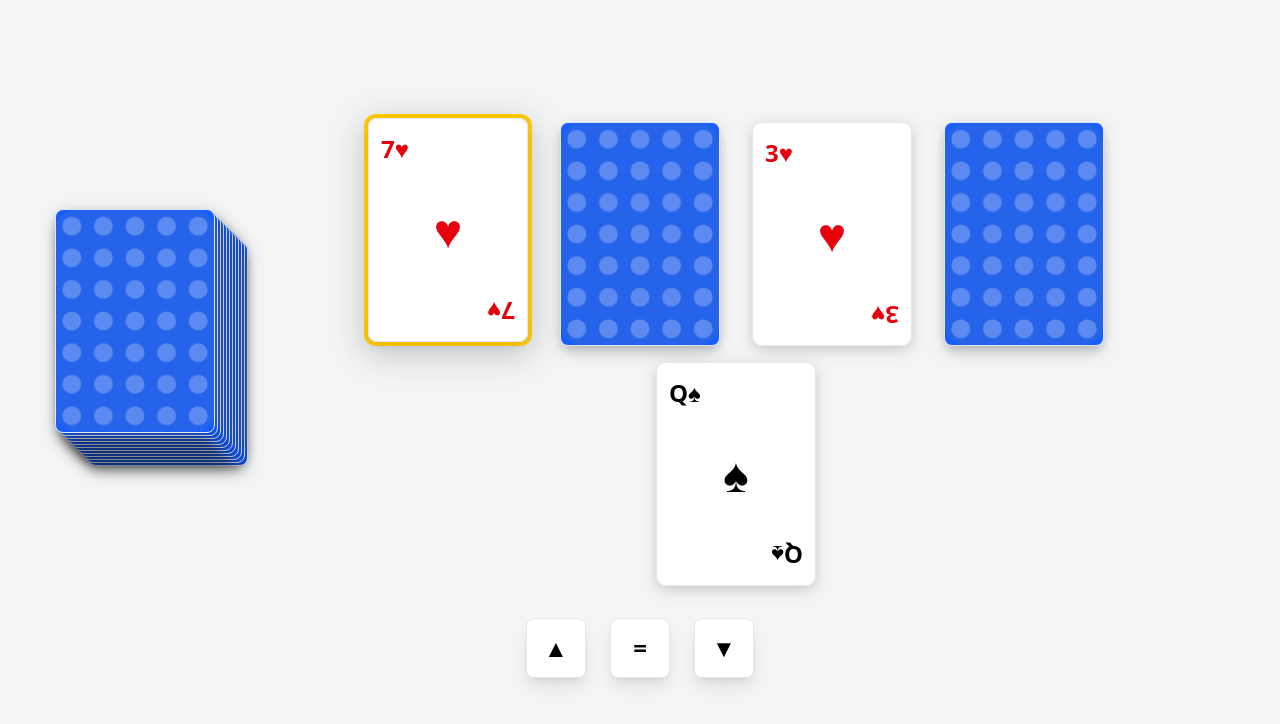
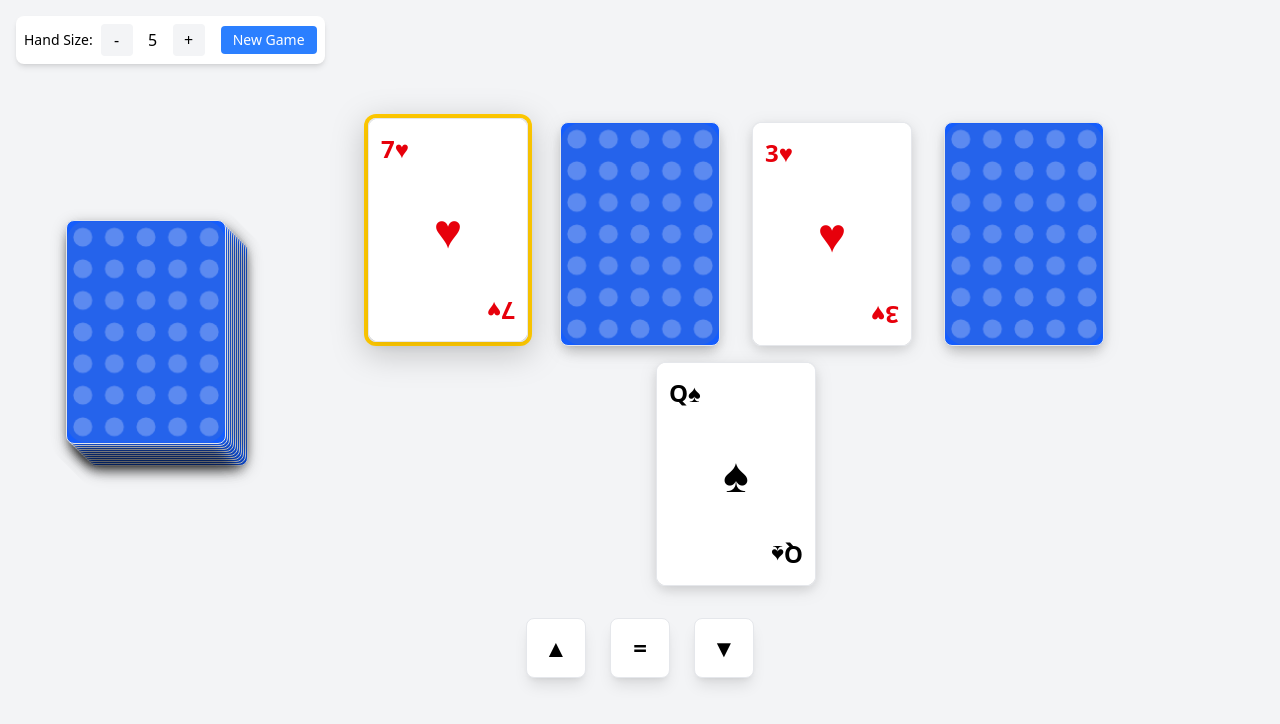
Before and after one commit to kmb5/busgame, a React (Vite) app: page / in a window 1280 px wide. Shown: the top 724 px of the page. Built offline with nearby package versions, Linux system fonts and the light colour scheme.

Commit message:
add control for new game and hand size

```diff
--- a/src/components/Card.tsx
+++ b/src/components/Card.tsx
@@ -1,10 +1,10 @@
-import type { Card as CardType } from '../types/card';
+import type { Card as CardType, Suit } from '../types/card';
 
-const getSuitColor = (suit: CardType['suit']) => {
+const getSuitColor = (suit: Suit) => {
   return suit === 'hearts' || suit === 'diamonds' ? 'text-red-600' : 'text-black';
 };
 
-const getSuitSymbol = (suit: CardType['suit']) => {
+const getSuitSymbol = (suit: Suit) => {
   switch (suit) {
     case 'hearts':
       return '♥';
@@ -20,11 +20,11 @@ const getSuitSymbol = (suit: CardType['suit']) => {
 export const Card = ({ suit, rank, active = false, faceDown = true }: CardType) => {
   const suitColor = getSuitColor(suit);
   const suitSymbol = getSuitSymbol(suit);
-  const ringClass = active ? 'ring-4 ring-yellow-400 rounded-lg' : '';
+  const activeHighlighClass = active ? 'ring-4 ring-yellow-400 rounded-lg' : '';
 
   return (
     <div
-      className={`w-[min(20vw,min(160px,25vh))] h-[min(28vw,min(224px,35vh))] ${ringClass} relative`}
+      className={`w-[min(20vw,min(160px,25vh))] h-[min(28vw,min(224px,35vh))] ${activeHighlighClass} relative`}
       style={{ perspective: '800px' }}
     >
       {/* Card container that flips */}
--- a/src/components/CardStack.tsx
+++ b/src/components/CardStack.tsx
@@ -7,7 +7,7 @@ interface CardStackProps {
   active?: boolean;
 }
 
-export const CardStack = ({ cards, offset = 3, active = false }: CardStackProps) => {
+export const CardStack = ({ cards, offset = 2, active = false }: CardStackProps) => {
   // Limit the number of visible cards for performance/clarity
   const visible = Math.min(cards.length, 12);
 
@@ -31,6 +31,7 @@ export const CardStack = ({ cards, offset = 3, active = false }: CardStackProps)
             transition: 'all 0.2s ease-in-out',
           }}
         >
+          {/* Only highlight the topmost card from the active stack with yellow border */}
           <Card {...card} active={active && i === cards.length - 1 ? true : false} />
         </div>
       ))}
--- a/src/components/Game.tsx
+++ b/src/components/Game.tsx
@@ -2,13 +2,24 @@ import { useEffect, useState } from 'react';
 import { useGameStore } from '../store/gameStore';
 import { ActionButtons } from './ActionButtons';
 import { CardStack } from './CardStack';
+import { Card } from './Card';
 import { useDeckStore } from '../store/deckStore';
 
 export const Game = () => {
-  const { hand, drawnCard, activeIndex, startGame, message, showReset, resetGame } = useGameStore();
+  const {
+    hand,
+    drawnCard,
+    activeIndex,
+    startGame,
+    message,
+    showReset,
+    resetGame,
+    handSize,
+    setHandSize,
+  } = useGameStore();
+  const deck = useDeckStore(s => s.deck);
 
   const [showMsg, setShowMsg] = useState(false);
-  const deck = useDeckStore(s => s.deck);
 
   useEffect(() => {
     if (message) {
@@ -28,6 +39,34 @@ export const Game = () => {
 
   return (
     <div className="h-full w-full flex flex-col items-center justify-center bg-gray-100 p-2 md:p-4 relative">
+      {/* Hand Size Control */}
+      <div className="absolute top-4 left-4 flex items-center gap-4 bg-white p-2 rounded-lg shadow-md">
+        <div className="flex items-center gap-2">
+          <span className="text-sm font-medium">Hand Size:</span>
+          <div className="flex items-center gap-1">
+            <button
+              className="w-8 h-8 flex items-center justify-center bg-gray-100 rounded hover:bg-gray-200 transition"
+              onClick={() => setHandSize(Math.max(3, handSize - 1))}
+            >
+              -
+            </button>
+            <span className="w-8 text-center font-medium">{handSize}</span>
+            <button
+              className="w-8 h-8 flex items-center justify-center bg-gray-100 rounded hover:bg-gray-200 transition"
+              onClick={() => setHandSize(Math.min(9, handSize + 1))}
+            >
+              +
+            </button>
+          </div>
+        </div>
+        <button
+          className="px-3 py-1 bg-blue-500 text-white rounded hover:bg-blue-600 transition text-sm font-medium"
+          onClick={resetGame}
+        >
+          New Game
+        </button>
+      </div>
+
       {/* Game Message Overlay */}
       {message && (
         <div className="absolute inset-0 z-50 flex items-center justify-center">
@@ -60,10 +99,10 @@ export const Game = () => {
           {/* Main deck stack */}
           <CardStack cards={deck} />
 
-          {/* Drawn card stack */}
+          {/* The card the user draws when pressing the button */}
           {drawnCard && (
             <div className="absolute left-1/2 top-1/2 -translate-x-1/2 -translate-y-1/2 z-30">
-              <CardStack cards={[drawnCard]} />
+              <Card {...drawnCard} />
             </div>
           )}
         </div>
@@ -72,7 +111,7 @@ export const Game = () => {
         <div className="flex flex-wrap justify-center gap-2 md:gap-4 max-w-[70vw]">
           {hand.map((stack, index) => (
             <div key={`stack-${index}`}>
-              <CardStack cards={stack} offset={2} active={index === activeIndex} />
+              <CardStack cards={stack} active={index === activeIndex} />
             </div>
           ))}
         </div>
--- a/src/store/gameStore.ts
+++ b/src/store/gameStore.ts
@@ -11,8 +11,10 @@ interface GameState {
   activeIndex: number;
   message: string | null;
   showReset: boolean;
+  handSize: number;
   startGame: () => void;
   resetGame: () => void;
+  setHandSize: (size: number) => void;
   guess: (type: 'up' | 'down' | 'equal') => void;
 }
 
@@ -22,6 +24,11 @@ export const useGameStore = create<GameState>((set, get) => ({
   activeIndex: 0,
   message: null,
   showReset: false,
+  handSize: 5,
+
+  setHandSize: (size: number) => {
+    set({ handSize: size });
+  },
 
   startGame: () => {
     const deck = useDeckStore.getState();
@@ -29,7 +36,7 @@ export const useGameStore = create<GameState>((set, get) => ({
 
     // Create 5 stacks, each starting with one card
     // Odd-indexed cards start face down
-    const hand = deck.draw(5).map((card, index) => [
+    const hand = deck.draw(get().handSize).map((card, index) => [
       {
         ...card,
         faceDown: index % 2 === 1,
```
